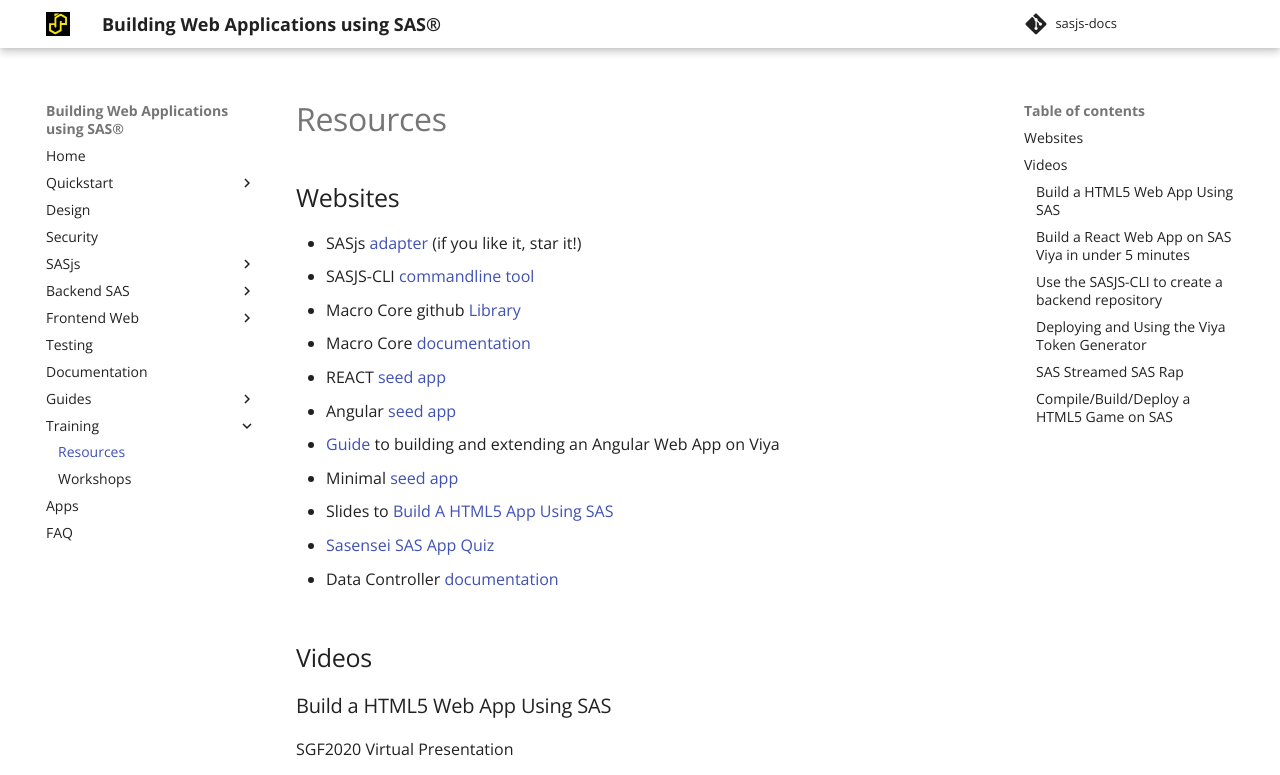
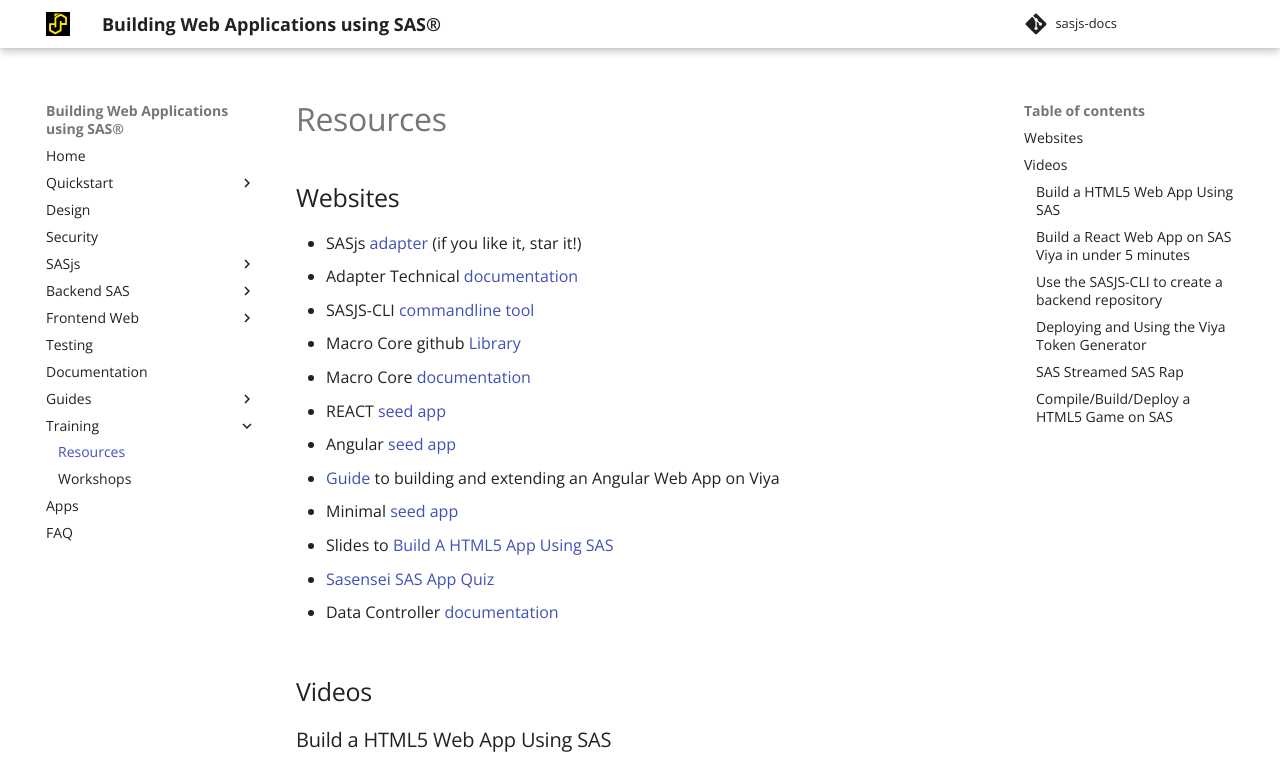
Before and after one commit to sasjs/sasjs.io, an MkDocs documentation site: the page built from docs/resources.md, in a window 1280 px wide and 900 px high, cut to the strip 0-775 px from the top of the window. Built offline with MkDocs 1.6.1 and Material for MkDocs 9.7.7, drawn with Linux system fonts in a browser that asks for light colours.

Commit message:
adapter technical link

```diff
--- a/docs/resources.md
+++ b/docs/resources.md
@@ -4,6 +4,7 @@
 ## Websites
 
 * SASjs [adapter](https://github.com/sasjs/adapter) (if you like it, star it!)
+* Adapter Technical [documentation](https://adapter.sasjs.io)
 * SASJS-CLI [commandline tool](https://github.com/sasjs/cli)
 * Macro Core github [Library](https://github.com/sasjs/core)
 * Macro Core [documentation](https://core.sasjs.io)
```
